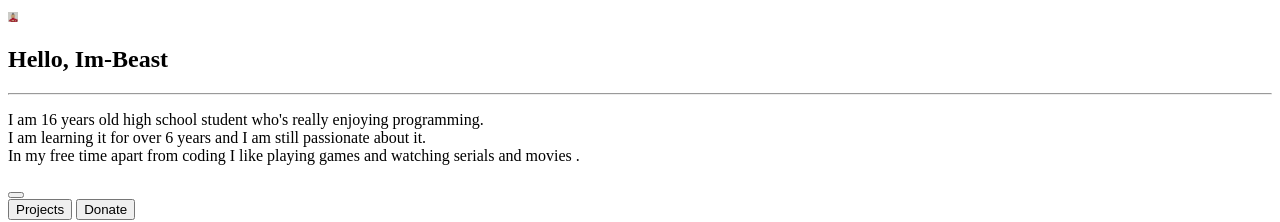
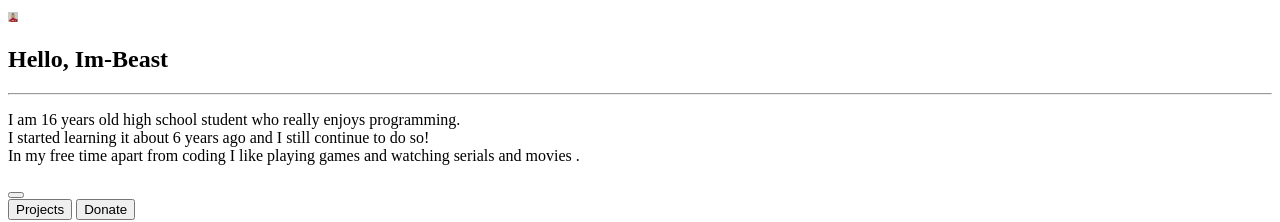
Before and after one commit to Im-Beast/Im-Beast.github.io, a SvelteKit app: page / in a window 1280 px wide. Shown: the top 222 px of the page. Built offline with nearby package versions, Linux system fonts and the light colour scheme.

Commit message:
fix: inconsistent height of tabs

```diff
--- a/src/routes/+page.svelte
+++ b/src/routes/+page.svelte
@@ -3,9 +3,7 @@
 	import Donate from "@components/tabs/Donate.svelte";
 	import Projects from "@components/tabs/Projects.svelte";
 
-	const age = Math.floor(
-		(Date.now() - new Date("05/17/2005").valueOf()) / (1000 * 60 * 60 * 24 * 365.25),
-	);
+	const age = Math.floor((Date.now() - new Date("05/17/2005").valueOf()) / (1000 * 60 * 60 * 24 * 365.25));
 
 	const tabs = {
 		projects: Projects,
@@ -18,7 +16,7 @@
 </script>
 
 <header
-	class="flex flex-col items-center justify-center sm:flex-row bg-dark-400 border-2 border-dark-900 p-3 max-w-200 rounded-b-lg"
+	class="flex flex-col items-center justify-center sm:flex-row bg-dark-400 border-2 border-dark-900 p-3 max-w-210 rounded-b-lg"
 >
 	<img
 		height="10rem"
@@ -33,15 +31,17 @@
 			<h1 class="text-2xl">Hello, Im-Beast</h1>
 			<hr />
 			<p class="leading-tight">
-				I am {age} years old high school student who's really enjoying programming.
-				<br />
-				I am learning it for over {age - 10} years and I am still passionate about it.
-				<br />
+				I am {age} years old high school student who really enjoys programming. <br />
+				I started learning it about {age - 10} years ago and I still continue to do so! <br />
 				In my free time apart from coding I like playing games
 				<span class="i-solar-gamepad-bold-duotone bg-green-300" />
 				and watching serials and movies
 				<span class="i-solar-tv-bold-duotone text-blue-300" />
 				.
+				<!--
+					TODO: nice curly arrow when hovered over movies thingy to show my TMDB profile
+					or like the ding boom button click effect on the movie button
+				-->
 			</p>
 		</section>
 
@@ -100,7 +100,9 @@
 	</div>
 </header>
 
-<main class="bg-dark-400 border-2 border-dark-900 my-1 sm:my-auto w-full max-w-200 rounded-lg p-2">
+<main
+	class="flex flex-col justify-stretch bg-dark-400 border-2 border-dark-900 my-1 sm:my-auto w-full max-w-210 h-80 rounded-lg p-2"
+>
 	<nav>
 		<button
 			on:click={() => (currentTab = "projects")}
@@ -111,6 +113,7 @@
 				class="tab-icon-amber i-solar-box-outline group-hover:i-solar-box-bold"
 				class:i-solar-box-bold!={currentTab === "projects"}
 			/>
+			<!-- TODO: make it more tactile -->
 
 			Projects
 		</button>
```
Also changed, not shown: src/components/Paginator.svelte (+3 -9 lines).
